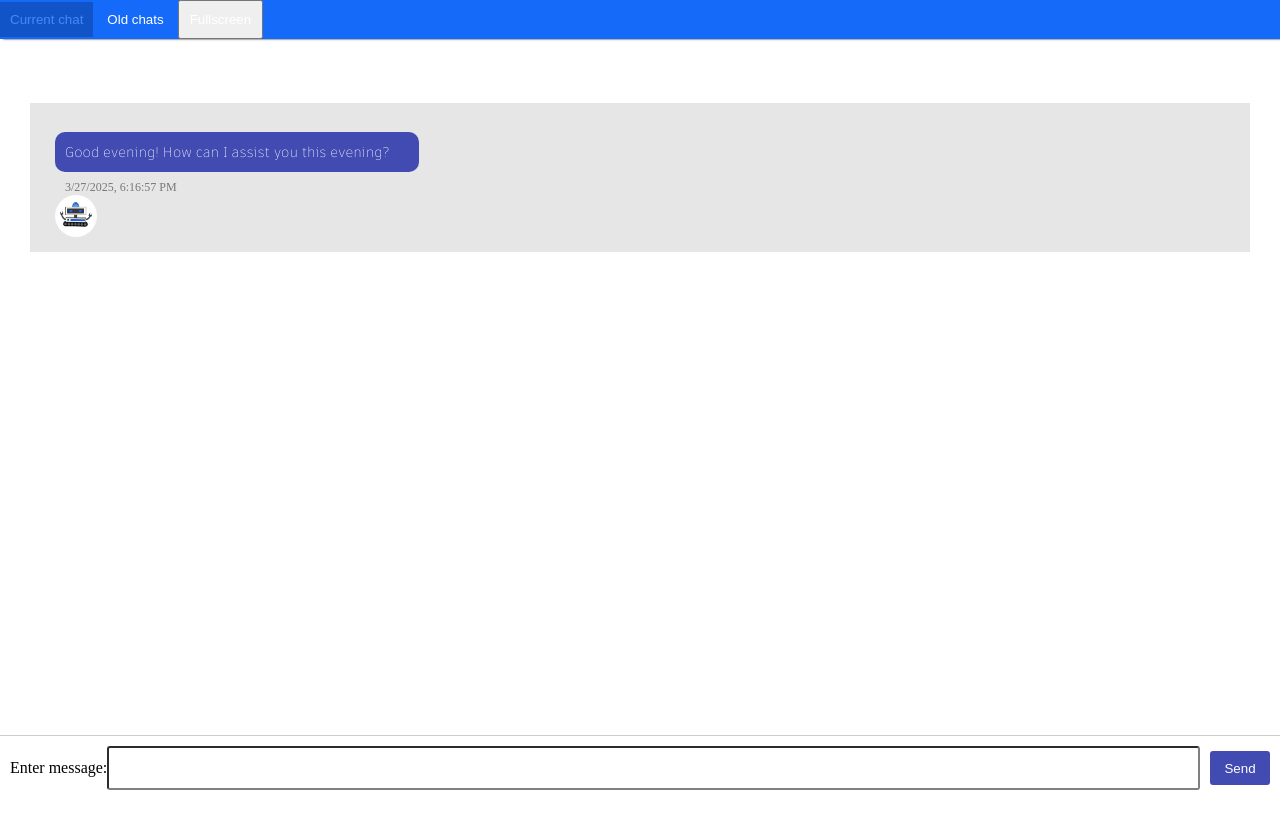
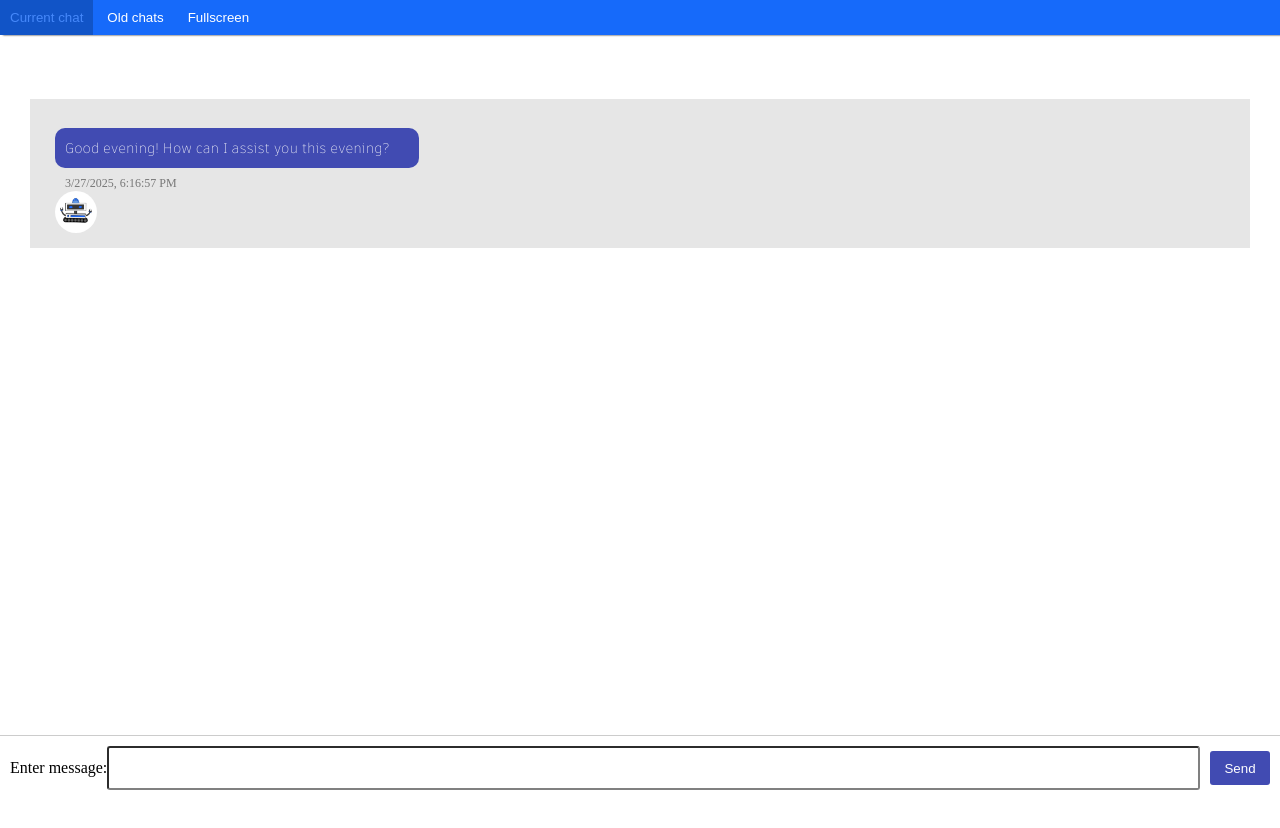
Before and after one commit to lilymae1/Autodesk_4, an Electron app: page electron-app/UI/chat.html in a window 1280 px wide. Drawn offline with Linux system fonts and the light colour scheme; no server answers; files whose address does not match are found by name.

```diff
--- a/electron-app/UI/chat.html
+++ b/electron-app/UI/chat.html
@@ -10,7 +10,7 @@
             <div class="chatNav">
                 <button class="menuButton" id="active"><a href="#">Current chat</a></button>
                 <button class="menuButton"><a href="chatHistory.html">Old chats</a></button>
-                <button id="fullscreenButton"><a href="#">Fullscreen</a></button>
+                <button id="fullscreenButton"><a href="chatEnlarged.html">Fullscreen</a></button>
             </div>
         </div>
         <div id="chat">
--- a/electron-app/UI/chatEnlargedStyle.css
+++ b/electron-app/UI/chatEnlargedStyle.css
@@ -210,7 +210,7 @@
     color: white;
   }
 
-  .menuButton, .previousChat button{
+  .menuButton, .previousChat button, #fullscreenButton{
     background: none;
     border: none;
     cursor: pointer;
--- a/electron-app/UI/style.css
+++ b/electron-app/UI/style.css
@@ -46,12 +46,12 @@
   padding-right: 15px;
 }
 
-.menuButton {
+.menuButton, #fullscreenButton {
   background: none;
   border: none;
   cursor: pointer;
 }
-.menuButton:hover{
+.menuButton:hover, #fullscreenButton{
   opacity: 0.8;
 }
 
```
